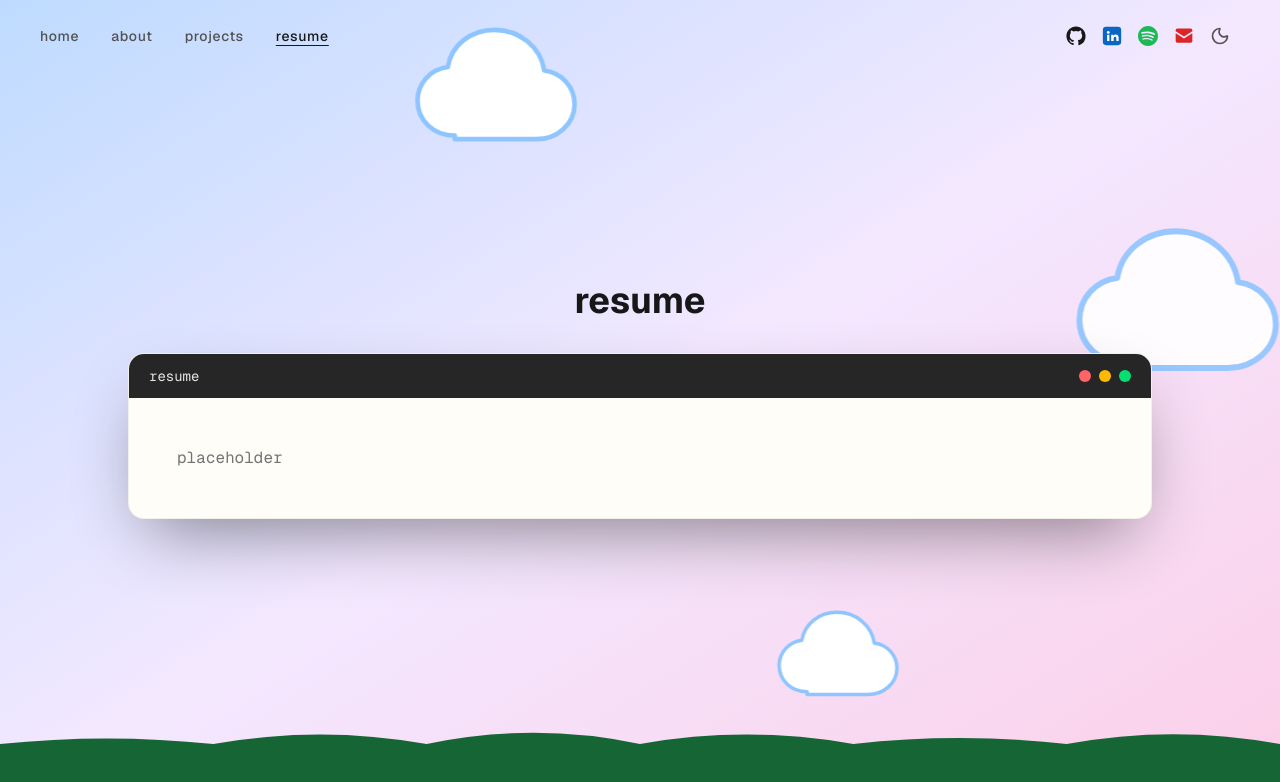
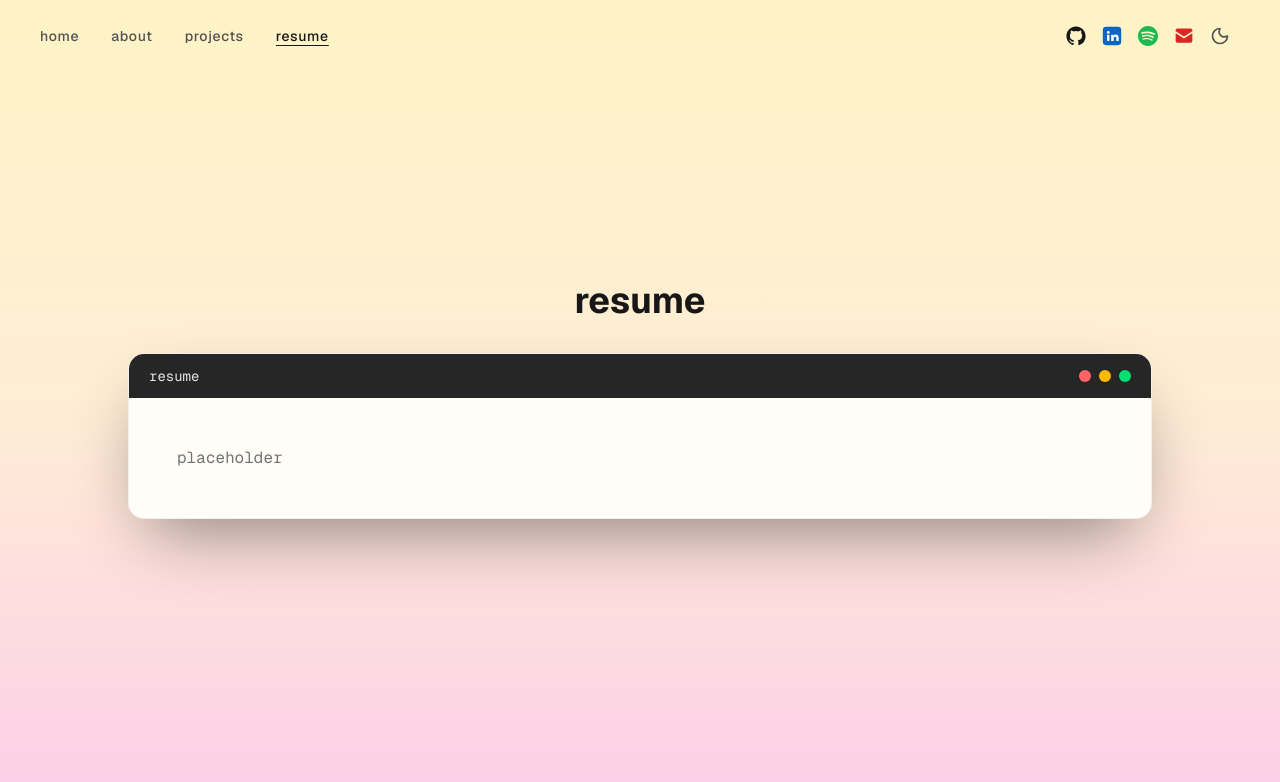
Before and after one commit to shivaniparimi/shivani-portfolio, a Next.js app: page /resume in a window 1280 px wide. Shown: the top 782 px of the page. Built offline with nearby package versions, Linux system fonts and the light colour scheme.

Commit message:
update background + browser cards

```diff
--- a/app/about/page.tsx
+++ b/app/about/page.tsx
@@ -80,7 +80,7 @@ export default function About() {
             />
           </div>
           <div className="flex-1 space-y-4 text-left font-mono min-w-0">
-            <p className="text-2xl sm:text-3xl font-extrabold text-neutral-900 dark:text-white">
+            <p className="text-xl sm:text-2xl font-semibold text-neutral-900 dark:text-white">
               hi! i&apos;m shivani.
             </p>
             <p className="text-base leading-relaxed text-neutral-800 dark:text-neutral-200">
--- a/app/page.tsx
+++ b/app/page.tsx
@@ -1,7 +1,7 @@
 export default function Home() {
   return (
     <main className="flex min-h-screen flex-col items-center justify-center gap-8">
-      <h1 className="text-5xl sm:text-6xl font-extrabold text-neutral-900 dark:text-white drop-shadow-[0_2px_12px_rgba(255,255,255,0.9)] dark:drop-shadow-[0_2px_16px_rgba(255,255,255,0.35)]">
+      <h1 className="text-5xl sm:text-6xl font-semibold text-neutral-900 dark:text-white drop-shadow-[0_2px_12px_rgba(255,255,255,0.9)] dark:drop-shadow-[0_2px_16px_rgba(255,255,255,0.35)]">
         <span className="inline-block overflow-hidden whitespace-nowrap align-bottom font-mono animate-type1 w-0">
           hi, i&apos;m shivani
         </span>
--- a/components/BrowserWindow.tsx
+++ b/components/BrowserWindow.tsx
@@ -1,3 +1,9 @@
+"use client";
+
+import { useRef, useState } from "react";
+
+let dragZCounter = 10;
+
 export default function BrowserWindow({
   title,
   children,
@@ -13,14 +19,76 @@ export default function BrowserWindow({
 }) {
   const dotSize = tight ? "w-2 h-2" : "w-3 h-3";
 
+  const rootRef = useRef<HTMLDivElement>(null);
+  const dragState = useRef<{
+    startX: number;
+    startY: number;
+    rect: DOMRect;
+    startTranslate: { x: number; y: number };
+  } | null>(null);
+
+  const [translate, setTranslate] = useState({ x: 0, y: 0 });
+  const [zIndex, setZIndex] = useState(1);
+  const [dragging, setDragging] = useState(false);
+
+  function handlePointerDown(e: React.PointerEvent<HTMLDivElement>) {
+    if (e.pointerType === "touch") return;
+    if ((e.target as HTMLElement).closest("button")) return;
+
+    const rect = rootRef.current?.getBoundingClientRect();
+    if (!rect) return;
+
+    e.currentTarget.setPointerCapture(e.pointerId);
+    dragState.current = {
+      startX: e.clientX,
+      startY: e.clientY,
+      rect,
+      startTranslate: translate,
+    };
+    setDragging(true);
+    setZIndex(++dragZCounter);
+  }
+
+  function handlePointerMove(e: React.PointerEvent<HTMLDivElement>) {
+    const state = dragState.current;
+    if (!state) return;
+
+    const deltaX = e.clientX - state.startX;
+    const deltaY = e.clientY - state.startY;
+
+    let newLeft = state.rect.left + deltaX;
+    let newTop = state.rect.top + deltaY;
+    newLeft = Math.min(Math.max(newLeft, 0), window.innerWidth - state.rect.width);
+    newTop = Math.min(Math.max(newTop, 0), window.innerHeight - state.rect.height);
+
+    setTranslate({
+      x: state.startTranslate.x + (newLeft - state.rect.left),
+      y: state.startTranslate.y + (newTop - state.rect.top),
+    });
+  }
+
+  function handlePointerUp() {
+    dragState.current = null;
+    setDragging(false);
+  }
+
   return (
     <div
+      ref={rootRef}
       className={`w-full ${maxWidthClassName} rounded-2xl overflow-hidden border border-black/5 dark:border-white/10 bg-[#fffdf7] dark:bg-slate-900 shadow-[0_30px_70px_-20px_rgba(0,0,0,0.45)] dark:shadow-[0_30px_80px_-20px_rgba(0,0,0,0.75)]`}
+      style={{
+        transform: `translate(${translate.x}px, ${translate.y}px)`,
+        zIndex,
+      }}
     >
       <div
-        className={`flex items-center justify-between bg-neutral-800 ${
+        onPointerDown={handlePointerDown}
+        onPointerMove={handlePointerMove}
+        onPointerUp={handlePointerUp}
+        onPointerCancel={handlePointerUp}
+        className={`flex items-center justify-between bg-neutral-800 select-none cursor-grab active:cursor-grabbing ${
           tight ? "px-3 py-2" : "px-5 py-3"
-        }`}
+        } ${dragging ? "cursor-grabbing" : ""}`}
       >
         <span
           className={`font-mono text-neutral-200 ${tight ? "text-xs" : "text-sm"}`}
--- a/components/CloudBackground.tsx
+++ b/components/CloudBackground.tsx
@@ -1,86 +1,3 @@
-function Cloud({
-  className,
-  animationClass,
-  delay,
-}: {
-  className: string;
-  animationClass: string;
-  delay: string;
-}) {
-  return (
-    <svg
-      viewBox="0 -8 220 118"
-      className={`absolute ${className} ${animationClass}`}
-      style={{ animationDelay: delay }}
-      aria-hidden="true"
-    >
-      <path
-        d="M52 88c-18 0-32-13-32-30 0-15 11-27 26-29 3-19 20-32 40-32 22 0 40 15 43 35 15 2 26 14 26 29 0 17-15 30-33 30H52z"
-        className="fill-white dark:fill-slate-400 stroke-blue-300 dark:stroke-slate-500"
-        strokeWidth="4"
-        strokeLinejoin="round"
-      />
-    </svg>
-  );
-}
-
-function buildMoundPath({
-  bumpCount,
-  vbWidth,
-  vbHeight,
-  baseY,
-  minHeight,
-  maxHeight,
-  phase,
-}: {
-  bumpCount: number;
-  vbWidth: number;
-  vbHeight: number;
-  baseY: number;
-  minHeight: number;
-  maxHeight: number;
-  phase: number;
-}) {
-  const bumpWidth = vbWidth / bumpCount;
-  const curves: string[] = [];
-  for (let i = 0; i < bumpCount; i++) {
-    const leftX = i * bumpWidth;
-    const midX = leftX + bumpWidth / 2;
-    const rightX = leftX + bumpWidth;
-    const tipY =
-      baseY -
-      (minHeight + (maxHeight - minHeight) * Math.abs(Math.sin(i * 0.8 + phase)));
-    curves.push(`Q${midX},${tipY} ${rightX},${baseY}`);
-  }
-  return `M0,${vbHeight} L0,${baseY} ${curves.join(" ")} L${vbWidth},${vbHeight} Z`;
-}
-
-function Grass() {
-  const vbWidth = 480;
-  const vbHeight = 40;
-
-  const basePath = buildMoundPath({
-    bumpCount: 6,
-    vbWidth,
-    vbHeight,
-    baseY: 20,
-    minHeight: 4,
-    maxHeight: 8,
-    phase: 0,
-  });
-
-  return (
-    <svg
-      viewBox={`0 0 ${vbWidth} ${vbHeight}`}
-      preserveAspectRatio="none"
-      className="absolute bottom-0 left-0 w-full h-20 sm:h-28"
-      aria-hidden="true"
-    >
-      <path d={basePath} fill="#166534" />
-    </svg>
-  );
-}
-
 function Stars() {
   const count = 50;
   const stars = Array.from({ length: count }, (_, i) => {
@@ -115,26 +32,10 @@ function Stars() {
 export default function CloudBackground() {
   return (
     <div
-      className="fixed inset-0 -z-10 overflow-hidden pointer-events-none bg-gradient-to-br from-blue-200 via-purple-100 to-pink-200 dark:from-slate-950 dark:via-indigo-950 dark:to-slate-900"
+      className="fixed inset-0 -z-10 overflow-hidden pointer-events-none bg-gradient-to-b from-amber-100 via-orange-100 to-pink-200 dark:from-slate-950 dark:via-blue-950 dark:to-slate-950"
       aria-hidden="true"
     >
       <Stars />
-      <Cloud
-        className="top-[3%] w-64 opacity-100"
-        animationClass="animate-cloud-1"
-        delay="-2s"
-      />
-      <Cloud
-        className="top-[28%] w-80 opacity-90"
-        animationClass="animate-cloud-2"
-        delay="-16s"
-      />
-      <Cloud
-        className="top-[76%] w-48 opacity-100"
-        animationClass="animate-cloud-3"
-        delay="-9s"
-      />
-      <Grass />
     </div>
   );
 }
```
